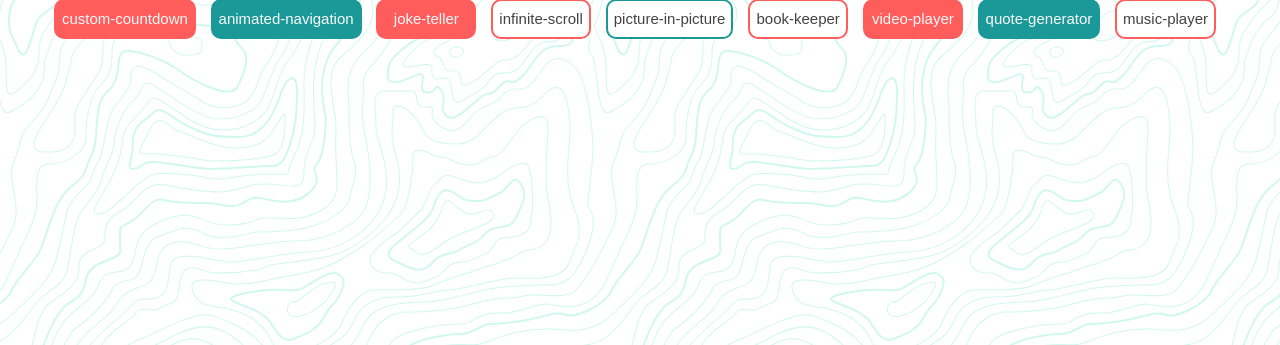
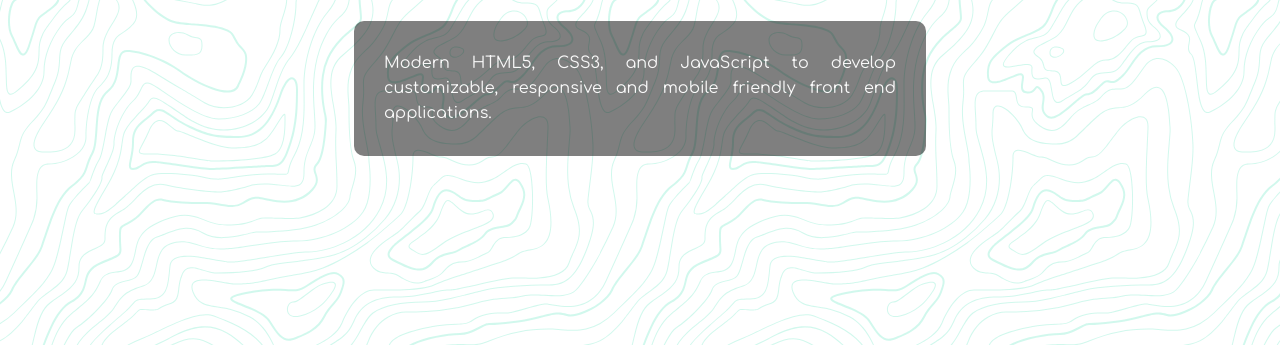
Before and after one commit to samezquita2605/web-development, a plain HTML site: page index.html in a window 1280 px wide. Shown: the part 455-800 px from the top of the page. Drawn offline with nearby package versions, Linux system fonts and the light colour scheme.

Commit message:
added text-box

```diff
--- a/index.html
+++ b/index.html
@@ -38,6 +38,9 @@
             <button class="secondary" onclick="window.location.href='https://samezquita2605.github.io/quote-generator/';">quote-generator</button>
             <button class="outline" onclick="window.location.href='https://samezquita2605.github.io/music-player/';">music-player</button>
         </div>
+        <div class="text-box" id="text-box">
+            <p>Modern HTML5, CSS3, and JavaScript to develop customizable, responsive and mobile friendly front end applications.</p>
+        </div>
     </section>
     <!-- Script -->
     <script src="script.js"></script>
```
